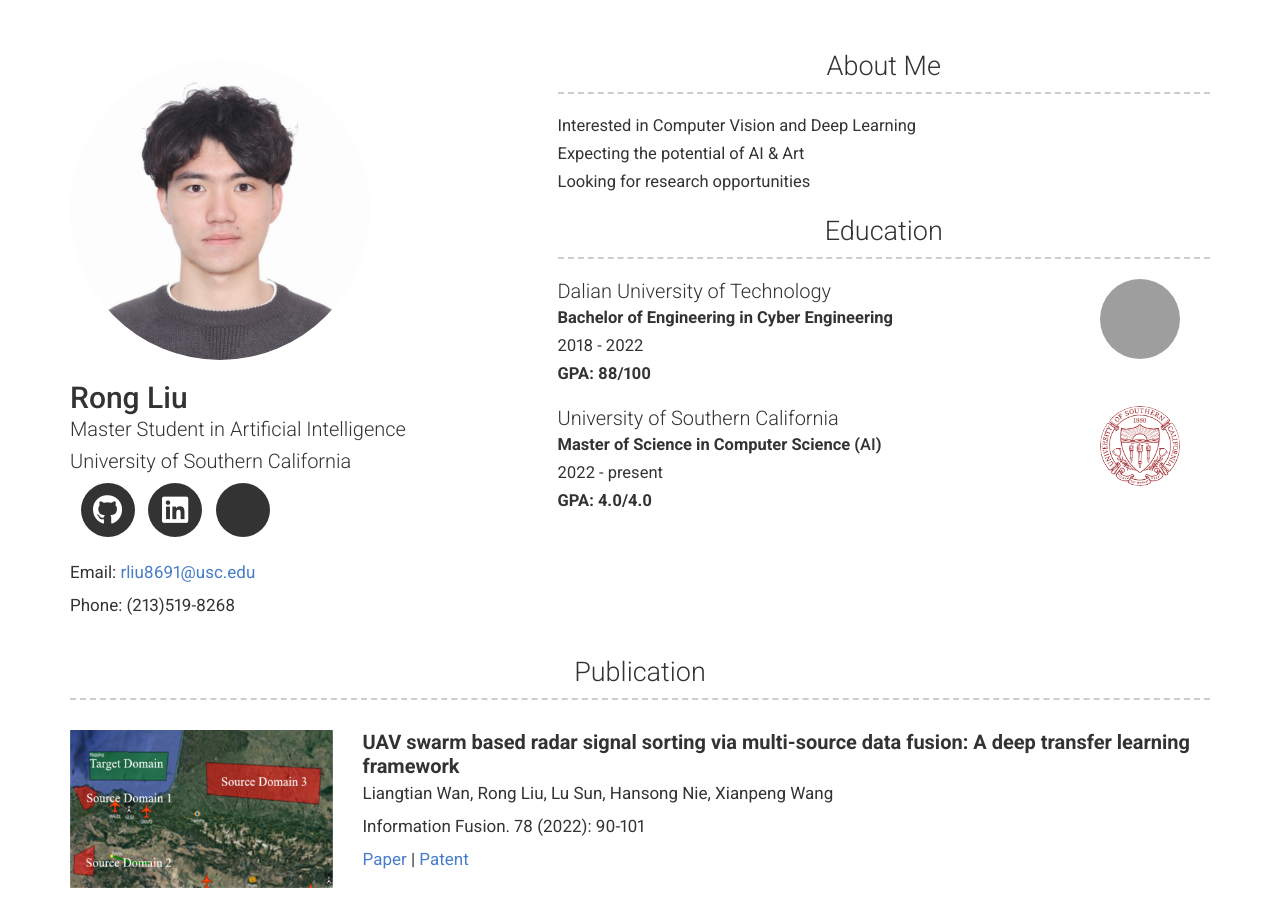
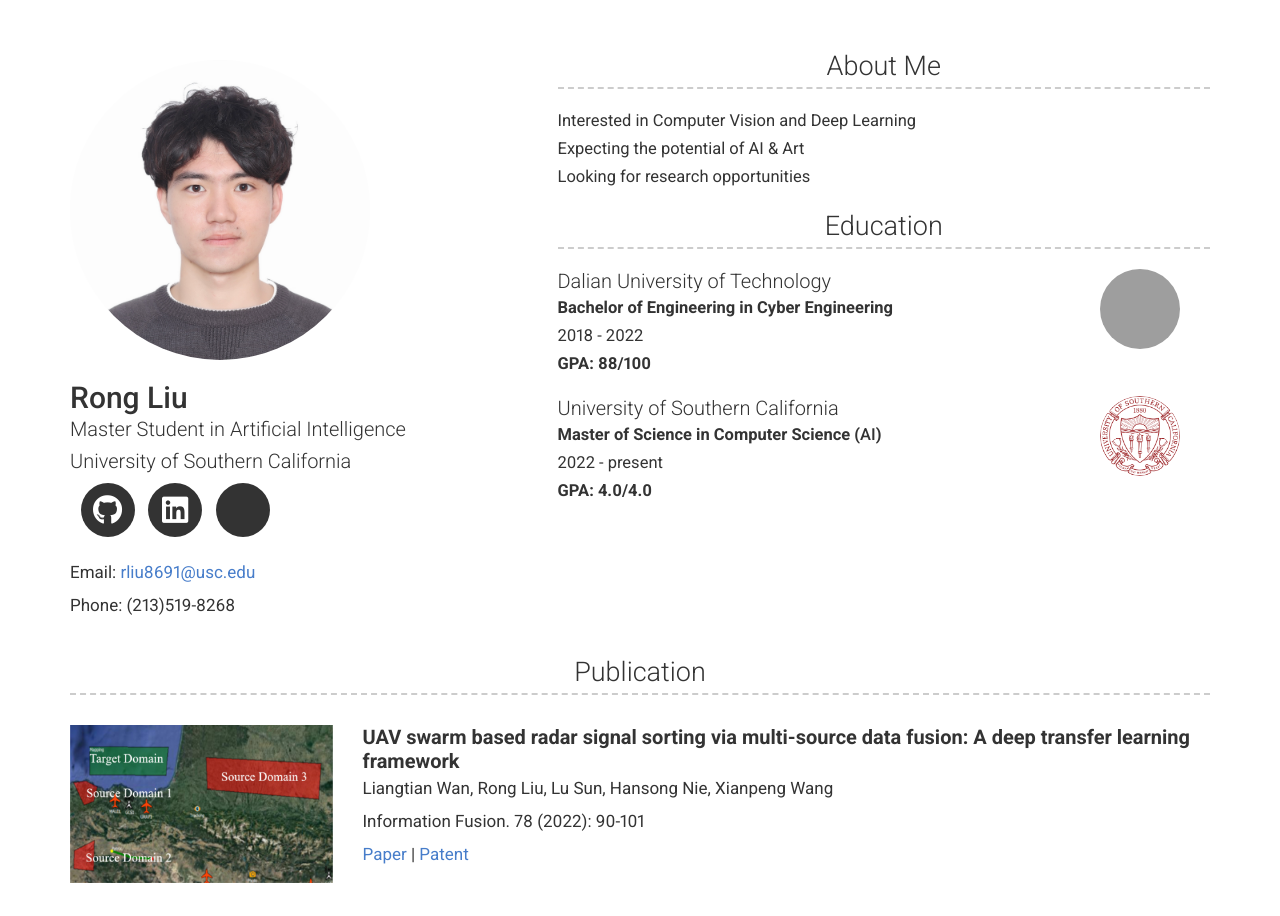
Before and after one commit to RongLiu-Leo/rongliu-leo.github.io, a Jekyll site: the page built from index.md, in a window 1280 px wide. Shown: the top 916 px of the page. Built offline with Jekyll 4.4.1, drawn with Linux system fonts in a browser that asks for light colours; nearby versions of some CDN libraries; a style sheet for code colours, icons or effects is not loaded; grey boxes are pictures that could not be loaded.

Commit message:
Update type.scss

```diff
--- a/_sass/type.scss
+++ b/_sass/type.scss
@@ -57,11 +57,11 @@ h3 {
   font-size: 2.7rem;
   text-align: center;
   border-bottom: dashed 2px #CCCCCC;
-  padding-bottom: 10px;
+  padding-bottom: 5px;
   margin-bottom:20px;
 
   @media print {
-    margin-bottom: 10px;
+    margin-bottom: 5px;
     text-align: left;
   }
 }
```
